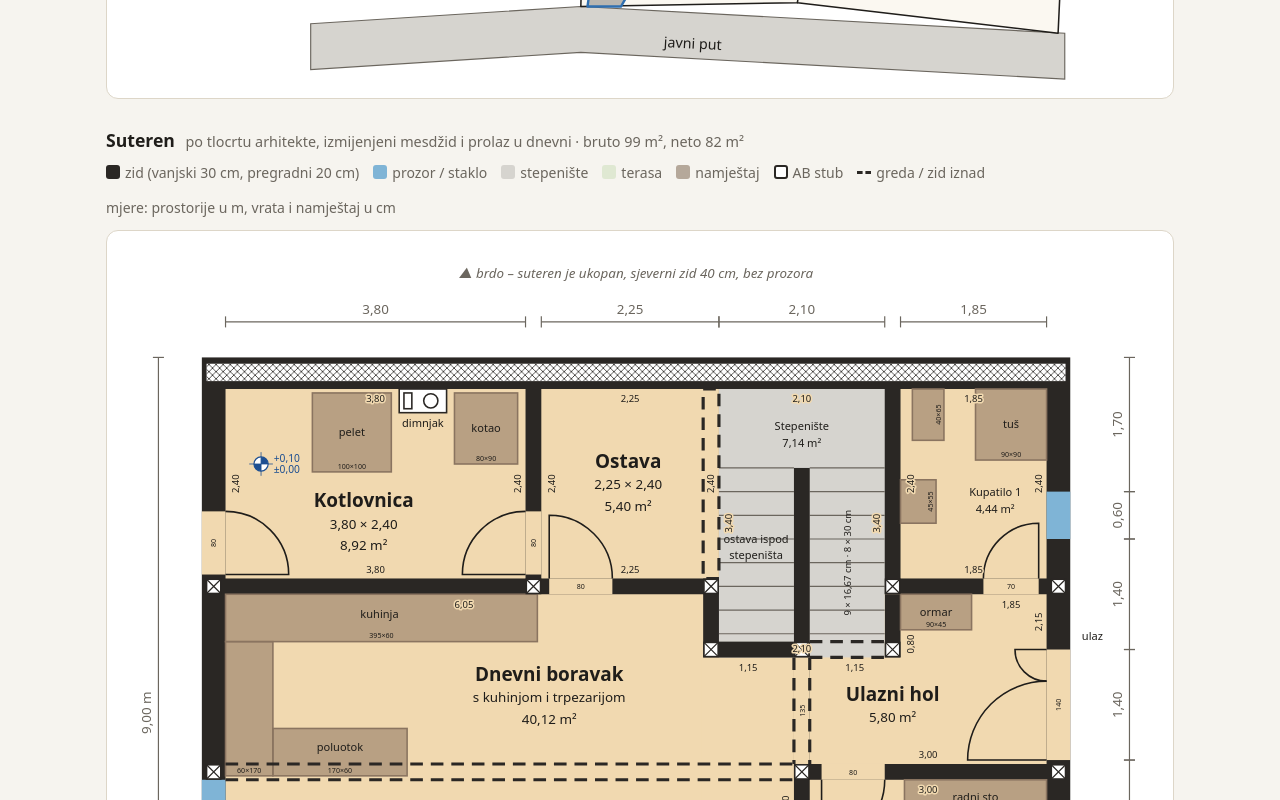
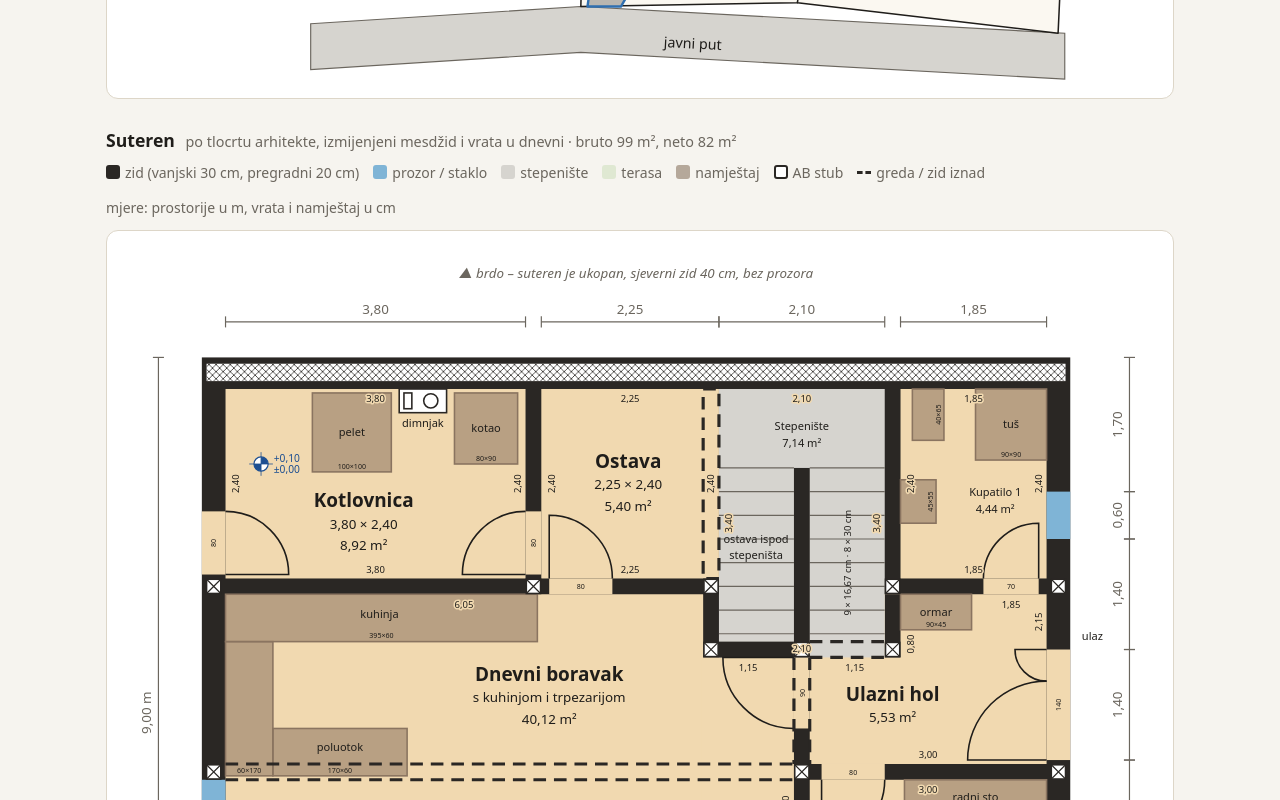
Before and after one commit to nediml/tlocrt-kuce, a plain HTML site: page arhitekta.html in a window 1280 px wide. Shown: the part 1260-2060 px from the top of the page. Drawn offline with Linux system fonts and the light colour scheme.

Commit message:
arhitekta.html: vrata 90 cm između hola i dnevnog umjesto otvorenog prolaza
Co-Authored-By: Claude Fable 5.2 <noreply@anthropic.com>

```diff
--- a/arhitekta.html
+++ b/arhitekta.html
@@ -107,7 +107,7 @@
   <h2>Pozicija na parceli</h2>
   <div class="plan"><svg id="svg-site" viewBox="95 10 1100 1220" role="img" aria-label="Pozicija kuće na parceli"></svg></div>
 
-  <h2>Suteren <small>po tlocrtu arhitekte, izmijenjeni mesdžid i prolaz u dnevni · bruto 99 m², neto 82 m²</small></h2>
+  <h2>Suteren <small>po tlocrtu arhitekte, izmijenjeni mesdžid i vrata u dnevni · bruto 99 m², neto 82 m²</small></h2>
   <div class="bar">
     <div class="legend">
       <span><i style="background:var(--wall)"></i>zid (vanjski 30 cm, pregradni 20 cm)</span>
@@ -259,7 +259,7 @@ const plans = {
       { r: [4.10, 1.95, .20, .80], s: [[4.10, 2.75, 3.30, 2.75, 4.10, 1.95]] },                // kotlovnica – ostava
       { r: [4.40, 2.80, .80, .20], s: [[4.40, 2.80, 4.40, 2.00, 5.20, 2.80]] },                // ostava – dnevni
       { r: [9.90, 2.80, .70, .20], s: [[10.60, 2.80, 10.60, 2.10, 9.90, 2.80]] },              // kupatilo 1
-      { r: [7.50, 3.80, .20, 1.35], s: [] },                                                   // dnevni – hol
+      { r: [7.50, 3.80, .20, .90], s: [[7.50, 3.80, 6.60, 3.80, 7.50, 4.70]] },                                                   // dnevni – hol
       { r: [10.70, 3.70, .30, 1.40], s: [[10.70, 3.70, 10.30, 3.70, 10.70, 4.10], [10.70, 5.10, 9.70, 5.10, 10.70, 4.10]] }, // ulaz 40 + 100, unutra
       { r: [7.85, 5.15, .80, .20], s: [[7.85, 5.35, 7.85, 6.15, 8.65, 5.35]] },                // mesdžid iz hola
       { r: [4.70, 8.70, 1.60, .30], s: [[4.70, 9.00, 4.70, 9.80, 5.50, 9.00], [6.30, 9.00, 6.30, 9.80, 5.50, 9.00]] },   // dnevni → jug
@@ -283,7 +283,7 @@ const plans = {
     labels: [
       [2.05, 1.90, 'Kotlovnica', '3,80 × 2,40', '8,92 m²'], [5.40, 1.40, 'Ostava', '2,25 × 2,40', '5,40 m²'],
       [4.40, 4.10, 'Dnevni boravak', 's kuhinjom i trpezarijom', '40,12 m²'],
-      [8.75, 4.35, 'Ulazni hol', '5,80 m²'], [9.30, 6.85, 'Mesdžid', '+ radna soba', '10,05 m²'],
+      [8.75, 4.35, 'Ulazni hol', '5,53 m²'], [9.30, 6.85, 'Mesdžid', '+ radna soba', '10,05 m²'],
     ],
     tiny: [
       [2.25, 3.30, 'kuhinja'], [5.50, 9.40, 'izlaz'], [8.90, 9.40, 'izlaz'], [1.75, 4.98, 'poluotok'], [1.70, 7.10, 'sto'], [4.17, 7.90, 'garnitura'],
```
